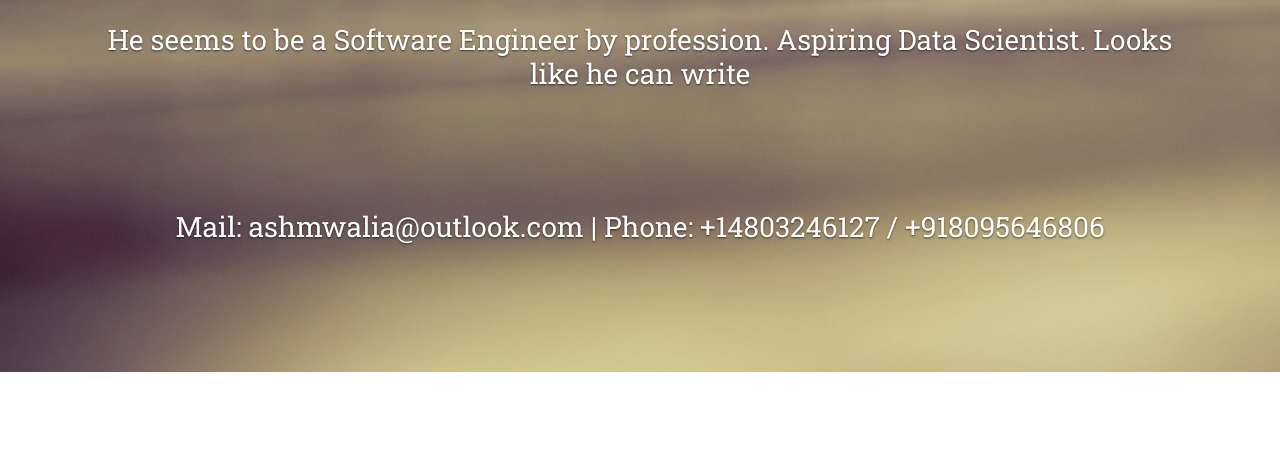
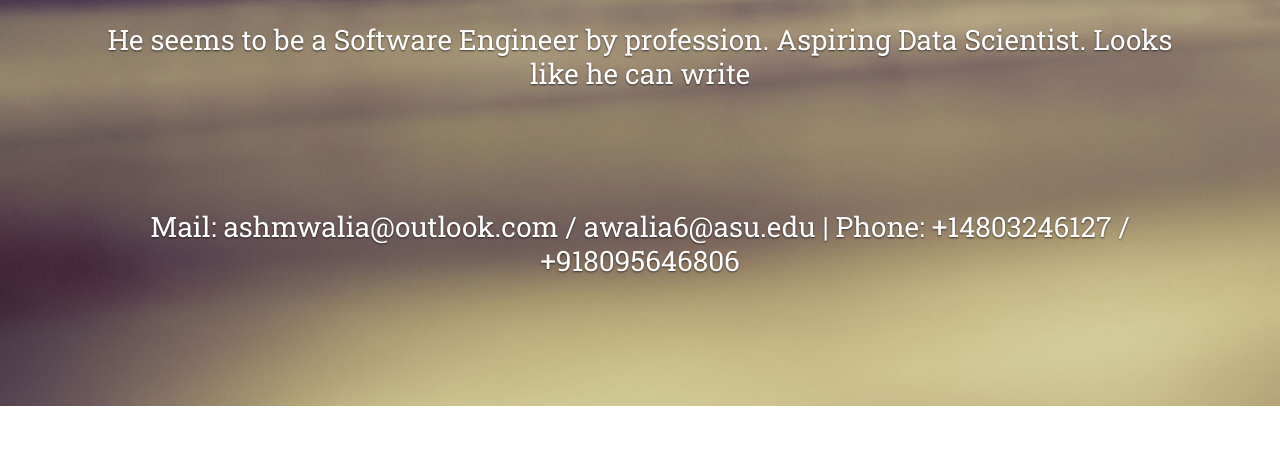
Before and after one commit to waliaashm/waliaashm.github.io, a plain HTML site: page index.html in a window 1280 px wide. Shown: the part 563-1012 px from the top of the page. Drawn offline with Linux system fonts and the light colour scheme; some packages are replaced by stand-ins of ours.

Commit message:
ASU Mail

```diff
--- a/index.html
+++ b/index.html
@@ -55,7 +55,7 @@
         <div data-animate="fadeInDown" class="logo"><img src="img/logo-big.png" alt="logo" width="130"></div>
         <h1 data-animate="fadeInDown" class="text-shadow mb-5">Hello, hola, नमस्ते ! Welcome to Ashm Walia'a Portfolio</h1>
         <p data-animate="slideInUp" class="h3 text-shadow text-400">He seems to be a Software Engineer by profession. Aspiring Data Scientist. Looks like he can write</p>
-        <p data-animate="slideInUp" class="h3 text-shadow text-400">Mail: ashmwalia@outlook.com   | Phone: +14803246127 / +918095646806</p>
+        <p data-animate="slideInUp" class="h3 text-shadow text-400">Mail: ashmwalia@outlook.com / awalia6@asu.edu  | Phone: +14803246127 / +918095646806</p>
       </div>
     </section>
     <!-- About-->
```
